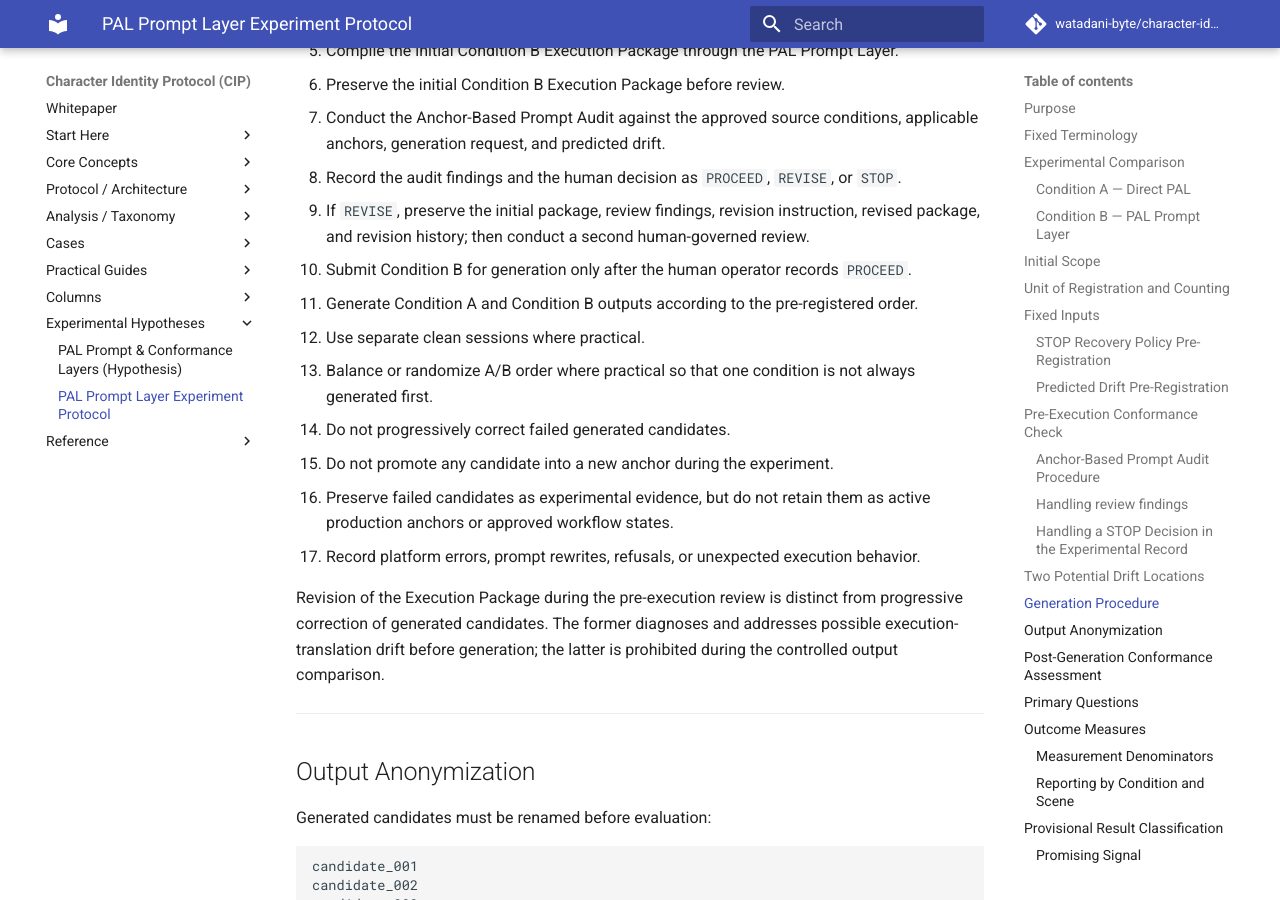
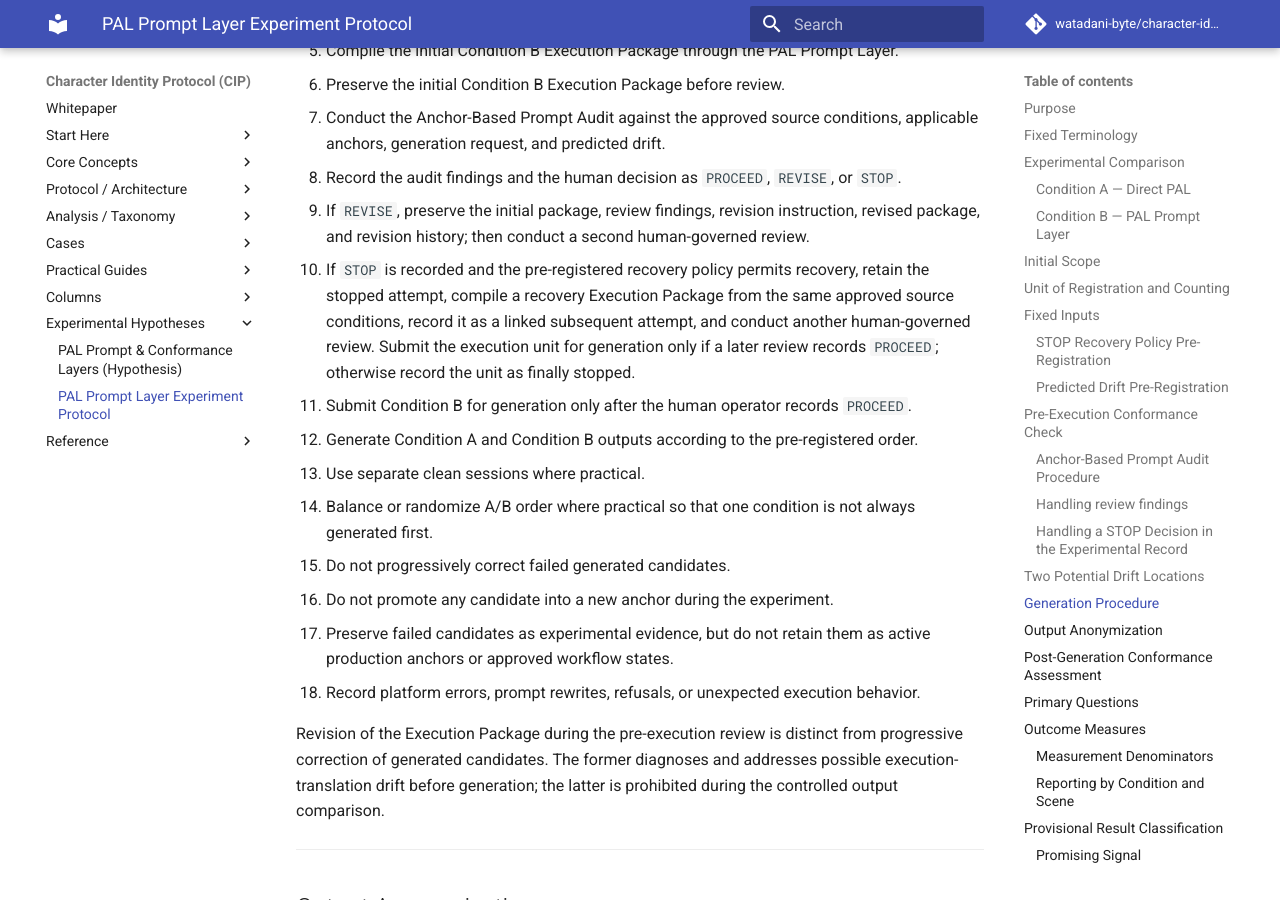
Before and after one commit to watadani-byte/character-identity-protocol, an MkDocs documentation site: the page built from docs/pal_prompt_layer_experiment_protocol.md, in a window 1280 px wide and 900 px high, scrolled down 11425 px. Built offline with MkDocs 1.6.1 and Material for MkDocs 9.7.7, drawn with Linux system fonts in a browser that asks for light colours; comment, search, counter and statistics services are not loaded.

Commit message:
pal_prompt_layer_experiment_protocol.md を更新

```diff
--- a/docs/pal_prompt_layer_experiment_protocol.md
+++ b/docs/pal_prompt_layer_experiment_protocol.md
@@ -401,6 +401,7 @@ These are two separate potential transformation or drift locations. The final ou
 1. Conduct the Anchor-Based Prompt Audit against the approved source conditions, applicable anchors, generation request, and predicted drift.
 1. Record the audit findings and the human decision as `PROCEED`, `REVISE`, or `STOP`.
 1. If `REVISE`, preserve the initial package, review findings, revision instruction, revised package, and revision history; then conduct a second human-governed review.
+1. If `STOP` is recorded and the pre-registered recovery policy permits recovery, retain the stopped attempt, compile a recovery Execution Package from the same approved source conditions, record it as a linked subsequent attempt, and conduct another human-governed review. Submit the execution unit for generation only if a later review records `PROCEED`; otherwise record the unit as finally stopped.
 1. Submit Condition B for generation only after the human operator records `PROCEED`.
 1. Generate Condition A and Condition B outputs according to the pre-registered order.
 1. Use separate clean sessions where practical.
```
